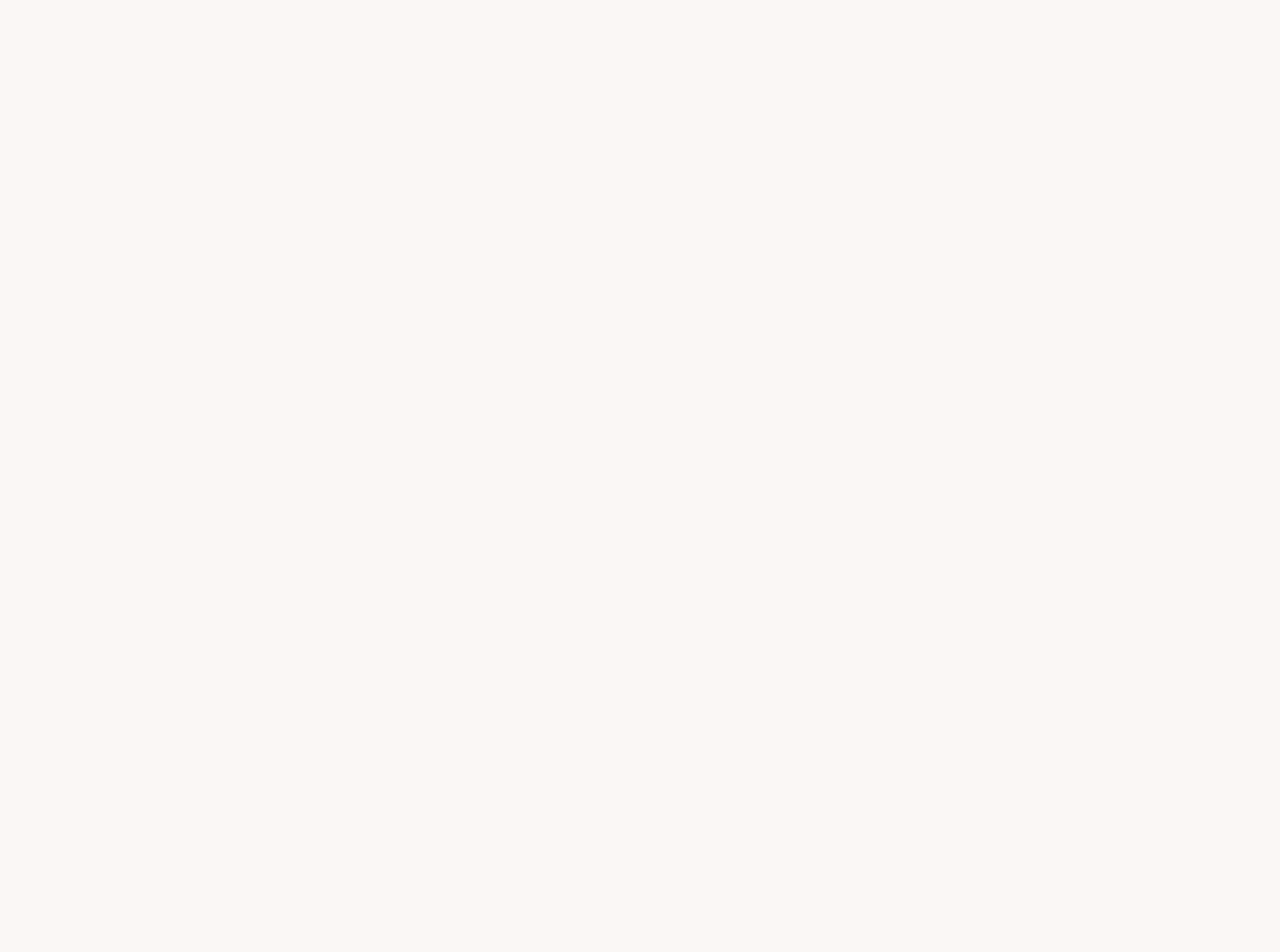
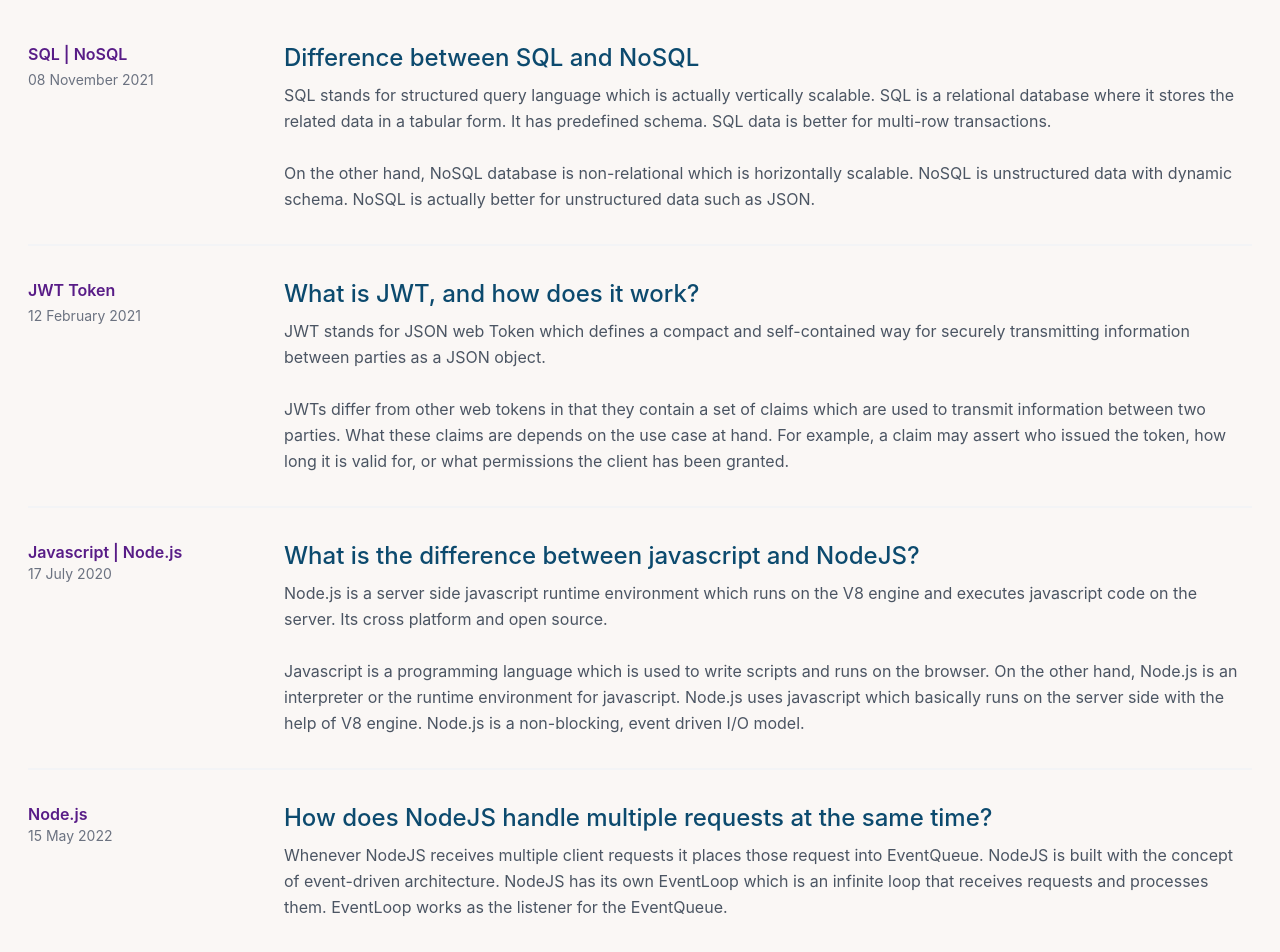
Before and after one commit to Springhawk27/journalist-service-client, a React (Create React App) app: page /blog in a window 1280 px wide. Before the commit this address had no page. Shown: the part 128-1080 px from the top of the page. Before the commit the page ends 800 px from the top, so only its background shows below. Built offline with nearby package versions, Linux system fonts and the light colour scheme.

Commit message:
blog page implemented

```diff
--- /dev/null
+++ b/src/Pages/Blog/Blog.js
@@ -0,0 +1,66 @@
+import React from 'react';
+
+const Blog = () => {
+    return (
+        <section className="text-gray-600 body-font overflow-hidden">
+            <div className="container px-5 py-24 mx-auto">
+                <div className="-my-8 divide-y-2 divide-gray-100 text-left px-2">
+                    <div className="py-8 flex flex-wrap md:flex-nowrap">
+                        <div className="md:w-64 md:mb-0 mb-6 flex-shrink-0 flex flex-col">
+                            <span className="font-semibold title-font text-purple-900">SQL | NoSQL</span>
+                            <span className="mt-1 text-gray-500 text-sm">08 November 2021</span>
+                        </div>
+                        <div className="md:flex-grow">
+                            <h2 className="text-2xl font-medium text-sky-900 title-font mb-2">Difference between SQL and NoSQL</h2>
+                            <p className="leading-relaxed">SQL stands for structured query language which is actually vertically scalable. SQL is a relational database where it stores the related data in a tabular form. It has predefined schema. SQL data is better for multi-row transactions. <br /> <br />
+                                On the other hand, NoSQL database is non-relational which is horizontally scalable. NoSQL is unstructured data with dynamic schema. NoSQL is actually better for unstructured data such as JSON.
+                            </p>
+
+                        </div>
+                    </div>
+                    <div className="py-8 flex flex-wrap md:flex-nowrap">
+                        <div className="md:w-64 md:mb-0 mb-6 flex-shrink-0 flex flex-col">
+                            <span className="font-semibold title-font text-purple-900">JWT Token</span>
+                            <span className="mt-1 text-gray-500 text-sm">12 February 2021</span>
+                        </div>
+                        <div className="md:flex-grow">
+                            <h2 className="text-2xl font-medium text-sky-900 title-font mb-2">What is JWT, and how does it work?</h2>
+                            <p className="leading-relaxed">JWT stands for JSON web Token which  defines a compact and self-contained way for securely transmitting information between parties as a JSON object. <br /> <br />
+                                JWTs differ from other web tokens in that they contain a set of claims which are used to transmit information between two parties. What these claims are depends on the use case at hand. For example, a claim may assert who issued the token, how long it is valid for, or what permissions the client has been granted.
+                            </p>
+
+                        </div>
+                    </div>
+                    <div className="py-8 flex flex-wrap md:flex-nowrap">
+                        <div className="md:w-64 md:mb-0 mb-6 flex-shrink-0 flex flex-col">
+                            <span className="font-semibold title-font text-purple-900">Javascript | Node.js</span>
+                            <span className="text-sm text-gray-500">17 July 2020</span>
+                        </div>
+                        <div className="md:flex-grow">
+                            <h2 className="text-2xl font-medium text-sky-900 title-font mb-2">What is the difference between javascript and NodeJS?</h2>
+                            <p className="leading-relaxed">Node.js is a  server side javascript runtime environment which runs on the V8 engine and executes javascript code on the server. Its cross platform and open source. <br /> <br />
+                                Javascript is a programming language which is used to write scripts and runs on the browser. On the other hand, Node.js is an interpreter or  the runtime environment for javascript. Node.js uses javascript which basically runs on the server side with the help of V8 engine. Node.js is a non-blocking, event driven I/O model.
+
+                            </p>
+
+                        </div>
+                    </div>
+                    <div className="py-8 flex flex-wrap md:flex-nowrap">
+                        <div className="md:w-64 md:mb-0 mb-6 flex-shrink-0 flex flex-col">
+                            <span className="font-semibold title-font text-purple-900">Node.js</span>
+                            <span className="text-sm text-gray-500">15 May 2022</span>
+                        </div>
+                        <div className="md:flex-grow">
+                            <h2 className="text-2xl font-medium text-sky-900 title-font mb-2">How does NodeJS handle multiple requests at the same time?</h2>
+                            <p className="leading-relaxed">Whenever NodeJS receives multiple client requests it places those request into EventQueue. NodeJS is built with the concept of event-driven architecture. NodeJS has its own EventLoop which is an infinite loop that receives requests and processes them. EventLoop works as the listener for the EventQueue.
+                            </p>
+
+                        </div>
+                    </div>
+                </div>
+            </div>
+        </section>
+    );
+};
+
+export default Blog;
--- a/src/Pages/Shared/Header/Header.js
+++ b/src/Pages/Shared/Header/Header.js
@@ -4,7 +4,7 @@
 
 const Header = () => {
     return (
-        <header className="body-font bg-gray-100  sticky top-0 z-10" >
+        <header className="body-font bg-purple-100  sticky top-0 z-10" >
             {/* className={`body-font bg-gray-100  sticky top-0 z-10 ${theme === true ? "bg-gray-100" : theme === false ? "bg-blue-300" : "bg-red-100"}`} */}
             <div className="container mx-auto flex flex-wrap p-5 flex-col md:flex-row items-center">
                 <Link to="/" className="flex title-font font-medium items-center  mb-4 md:mb-0">
--- a/src/Routes/Routes/Routes.js
+++ b/src/Routes/Routes/Routes.js
@@ -1,5 +1,6 @@
 import { createBrowserRouter } from "react-router-dom";
 import Main from "../../layout/Main";
+import Blog from "../../Pages/Blog/Blog";
 import Home from "../../Pages/Home/Home";
 import ServiceDetail from "../../Pages/ServiceDetail/ServiceDetail";
 import Services from "../../Pages/Services/Services";
@@ -32,6 +33,11 @@
 
             },
 
+            {
+                path: '/blog',
+                element: <Blog></Blog>
+            },
+
 
 
         ],
```
